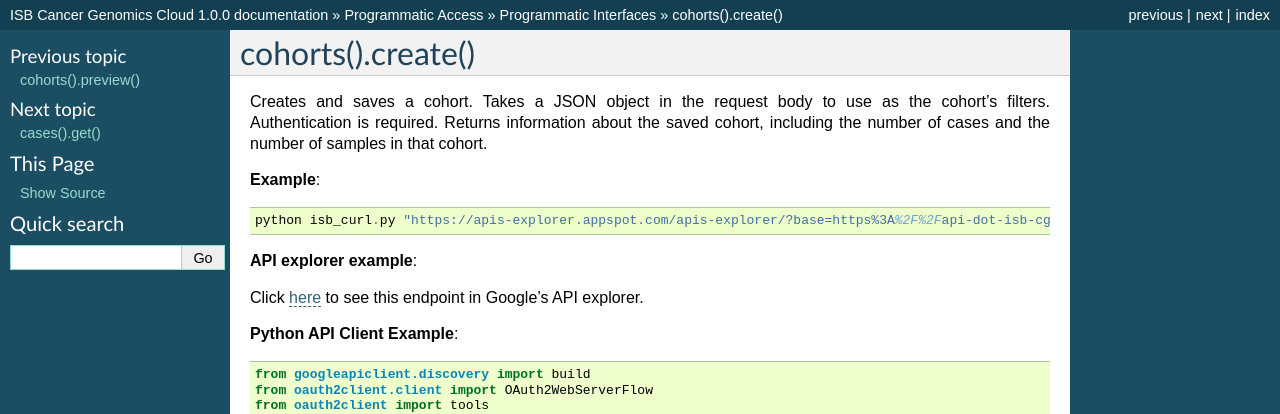
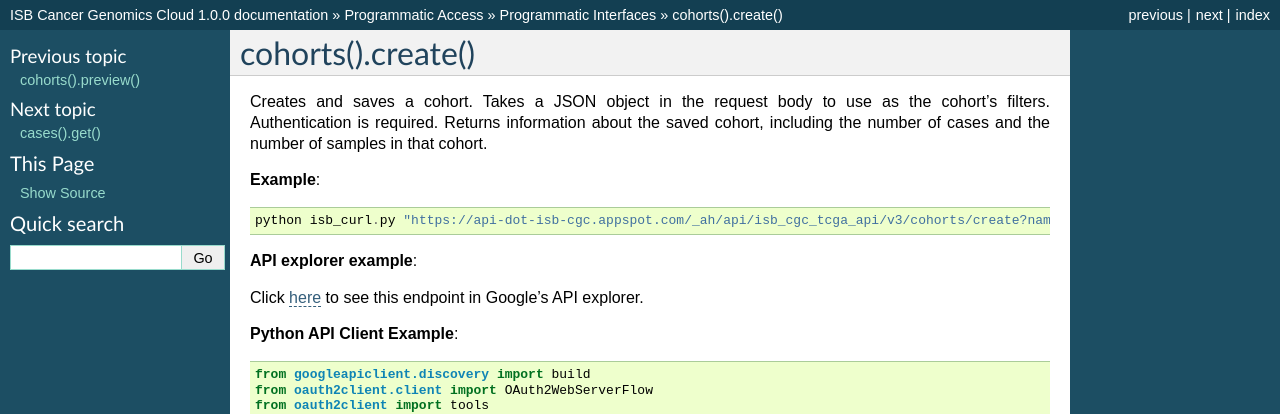
Before and after one commit to isb-cgc/readthedocs, a Sphinx documentation site: the page built from docs/source/sections/progapi/progapi3_tcga/cohorts_create.rst, in a window 1280 px wide and 900 px high. Shown: the top 414 px of the window. Built offline with Sphinx 7.4.7, drawn with Linux system fonts in a browser that asks for light colours; pages that are not in the unit, such as notebooks, are missing from menus; some of the changed lines change nothing that is shown.

Commit message:
curl old example

```diff
--- a/docs/source/sections/progapi/progapi3_tcga/cohorts_create.rst
+++ b/docs/source/sections/progapi/progapi3_tcga/cohorts_create.rst
@@ -4,7 +4,7 @@ Creates and saves a cohort. Takes a JSON object in the request body to use as th
 
 **Example**::
 
-	python isb_curl.py "https://apis-explorer.appspot.com/apis-explorer/?base=https%3A%2F%2Fapi-dot-isb-cgc.appspot.com%2F_ah%2Fapi#p/isb_cgc_tcga_api/v3/isb_cgc_tcga_api.cohorts.create?name=TCGA-male-vital-status-alive&_h=1&resource=%257B%250A++%2522Clinical%2522%253A+%250A++%257B%250A++++%2522gender%2522%253A+%250A++++%255B%2522male%2522%250A++++%255D%252C%250A++++%2522vital_status%2522%253A+%250A++++%255B%2522alive%2522%250A++++%255D%250A++%257D%250A%257D&"
+	python isb_curl.py "https://api-dot-isb-cgc.appspot.com/_ah/api/isb_cgc_tcga_api/v3/cohorts/create?name={COHORT NAME}" -H "Content-Type: application/json" -d '{"program_short_name": ["TCGA-UCS", "TCGA-CESC"], "age_at_diagnosis_lte": 60}"
 **API explorer example**:
 
 Click `here <https://apis-explorer.appspot.com/apis-explorer/?base=https%3A%2F%2Fapi-dot-isb-cgc.appspot.com%2F_ah%2Fapi#p/isb_cgc_tcga_api/v3/isb_cgc_tcga_api.cohorts.create?name=TCGA-male-vital-status-alive&_h=1&resource=%257B%250A++%2522Clinical%2522%253A+%250A++%257B%250A++++%2522gender%2522%253A+%250A++++%255B%2522male%2522%250A++++%255D%252C%250A++++%2522vital_status%2522%253A+%250A++++%255B%2522alive%2522%250A++++%255D%250A++%257D%250A%257D&>`_ to see this endpoint in Google's API explorer.
```
